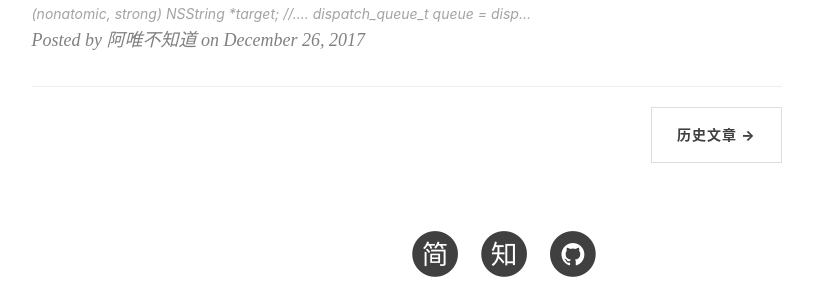
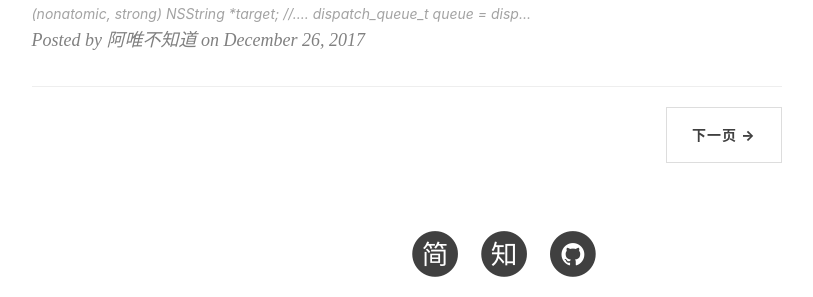
Before and after one commit to AAWayne/AAWayne.github.io, a Jekyll site: the page built from index.html, in a window 1280 px wide and 900 px high, scrolled down 2062 px. Shown: the part 449-746 px from the top of the window, without its empty margins (136-949 px from the left). Built offline with Jekyll 4.4.1, drawn with Linux system fonts in a browser that asks for light colours; nearby versions of some CDN libraries; the list of posts is cut into pages by our own code; comment, search, counter and statistics services are not loaded.

Commit message:
博客汉化

```diff
--- a/_layouts/keynote.html
+++ b/_layouts/keynote.html
@@ -81,7 +81,7 @@
                     {% if page.next.url %}
                     <li class="next">
                         <a href="{{ page.next.url | prepend: site.baseurl | replace: '//', '/' }}" data-toggle="tooltip" data-placement="top" title="{{page.next.title}}">
-                        Next<br>
+                        下篇文章<br>
                         <span>{{page.next.title}}</span>
                         </a>
                     </li>
--- a/_layouts/post.html
+++ b/_layouts/post.html
@@ -74,7 +74,7 @@
                     {% if page.next.url %}
                     <li class="next">
                         <a href="{{ page.next.url | prepend: site.baseurl | replace: '//', '/' }}" data-toggle="tooltip" data-placement="top" title="{{page.next.title}}">
-                        Next<br>
+                        下篇文章<br>
                         <span>{{page.next.title}}</span>
                         </a>
                     </li>
--- a/index.html
+++ b/index.html
@@ -30,12 +30,12 @@
 <ul class="pager">
     {% if paginator.previous_page %}
     <li class="previous">
-        <a href="{{ paginator.previous_page_path | prepend: site.baseurl | replace: '//', '/' }}">&larr; 最新文章</a>
+        <a href="{{ paginator.previous_page_path | prepend: site.baseurl | replace: '//', '/' }}">&larr; 上一页</a>
     </li>
     {% endif %}
     {% if paginator.next_page %}
     <li class="next">
-        <a href="{{ paginator.next_page_path | prepend: site.baseurl | replace: '//', '/' }}">历史文章 &rarr;</a>
+        <a href="{{ paginator.next_page_path | prepend: site.baseurl | replace: '//', '/' }}">下一页 &rarr;</a>
     </li>
     {% endif %}
 </ul>
```
Also changed, not shown: other parts of _layouts/keynote.html (+1 -1 lines), other parts of _layouts/post.html (+1 -1 lines).
